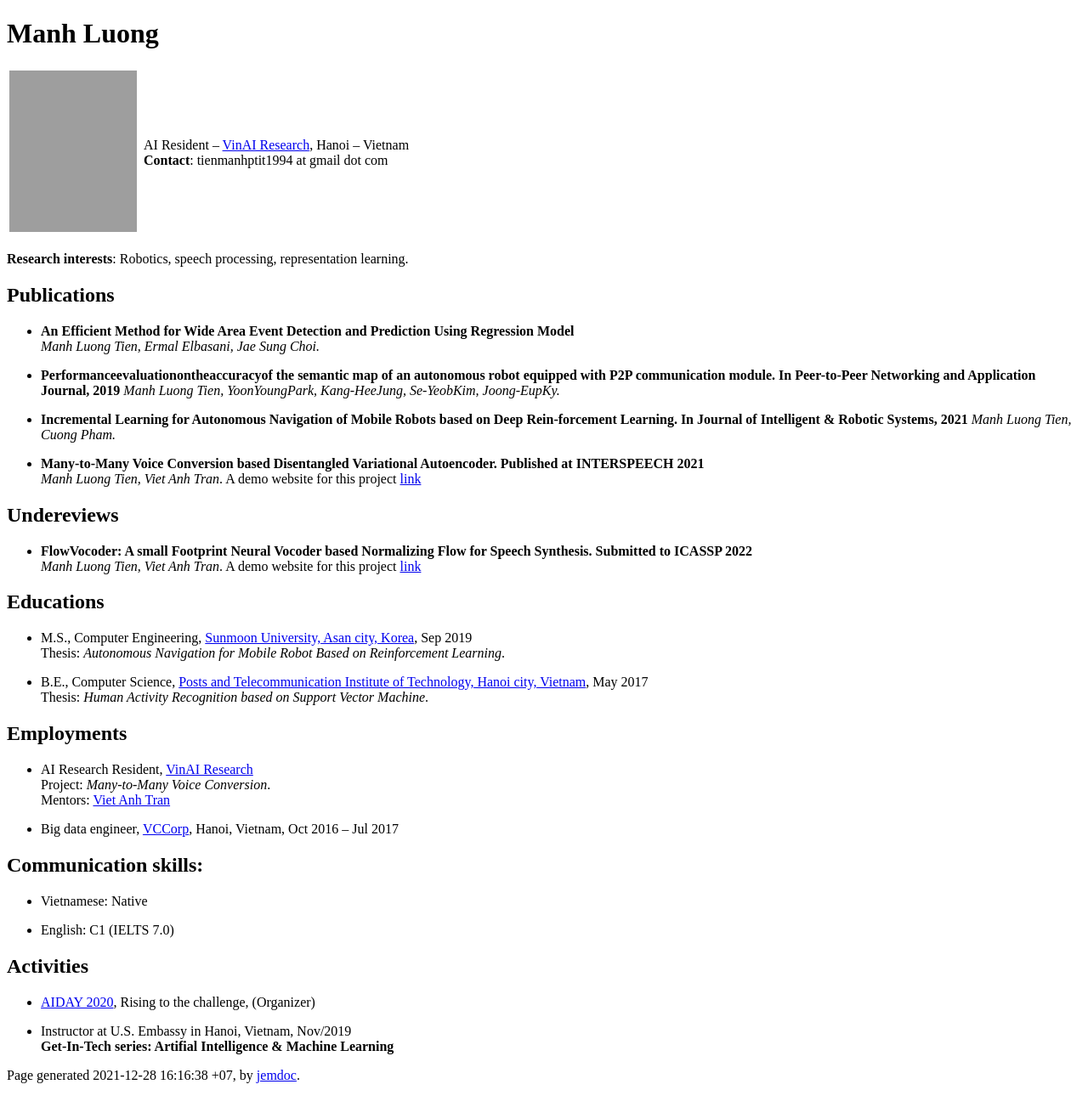
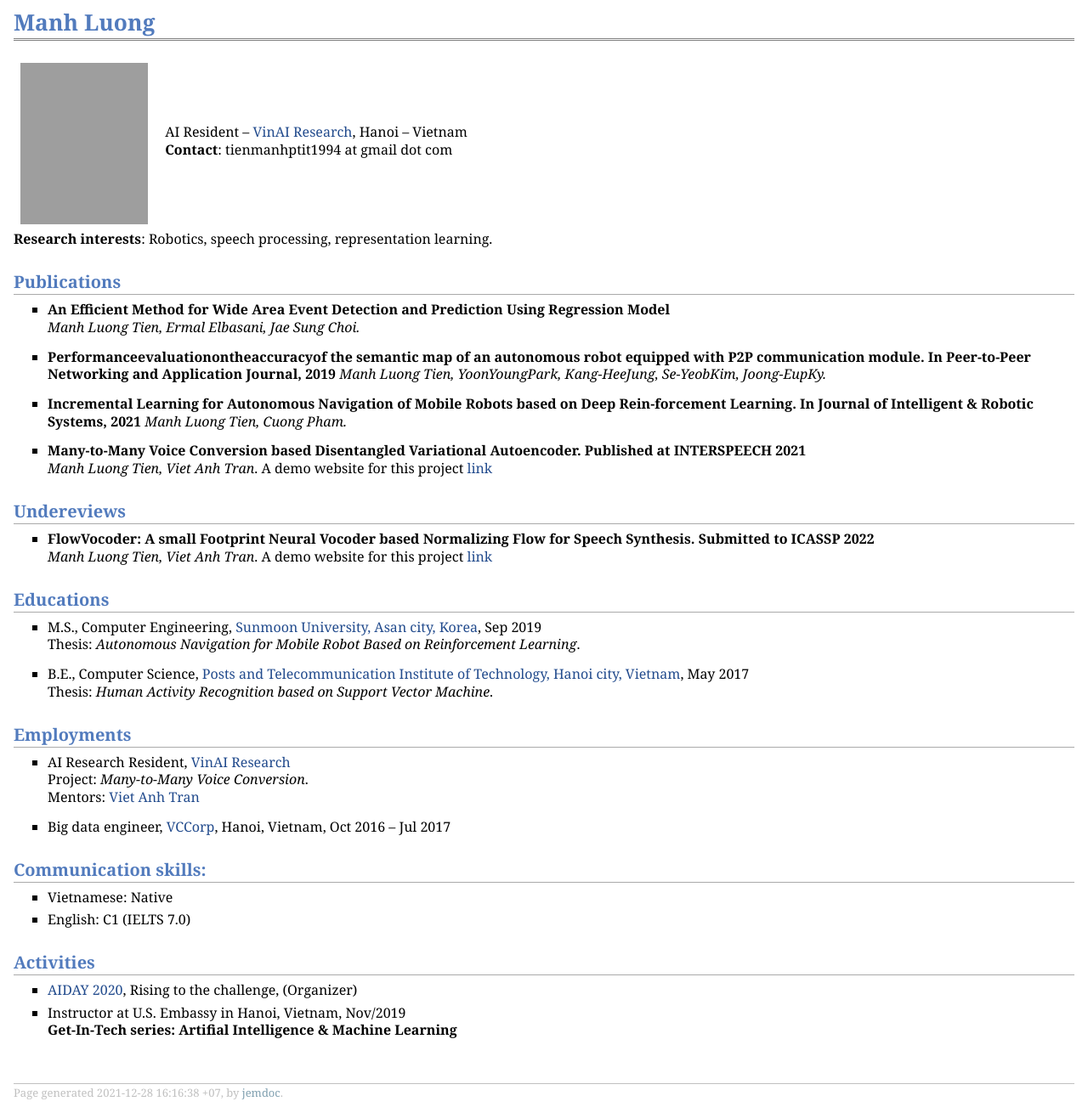
Before and after one commit to v-manhlt3/tienmanhptit1312.github.io, a Jekyll site: the page index.html, which Jekyll copies as it is, in a window 1280 px wide. Shown: the whole page at 85% size. Built offline with Jekyll 4.4.1, drawn with Linux system fonts in a browser that asks for light colours; grey boxes are pictures that could not be loaded.

Commit message:
Update index.html

```diff
--- a/index.html
+++ b/index.html
@@ -4,7 +4,7 @@
 <head>
 <meta name="generator" content="jemdoc, see http://jemdoc.jaboc.net/" />
 <meta http-equiv="Content-Type" content="text/html;charset=utf-8" />
-<link rel="stylesheet" href="main.css" type="text/css" />
+<link rel="stylesheet" href="jemdoc.css" type="text/css" />
 <title>Manh Luong</title>
 </head>
 <body>
```
